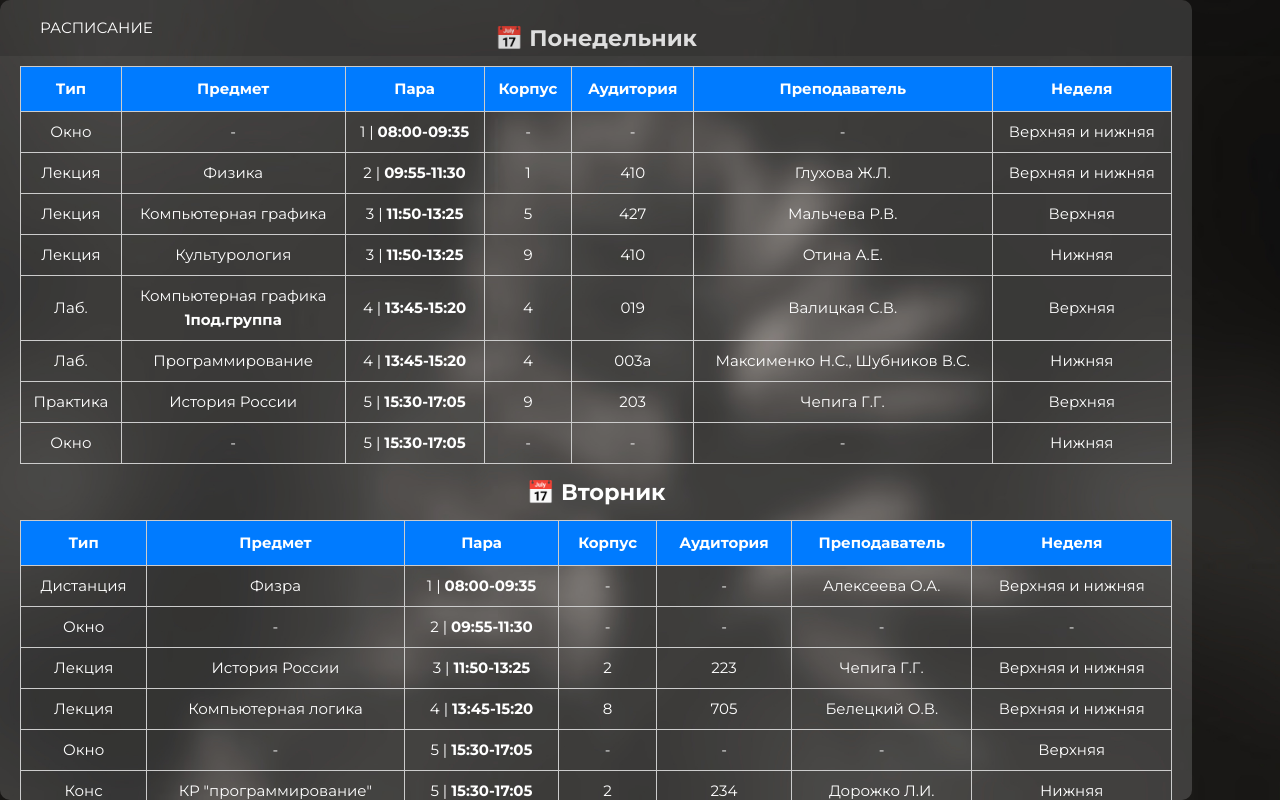
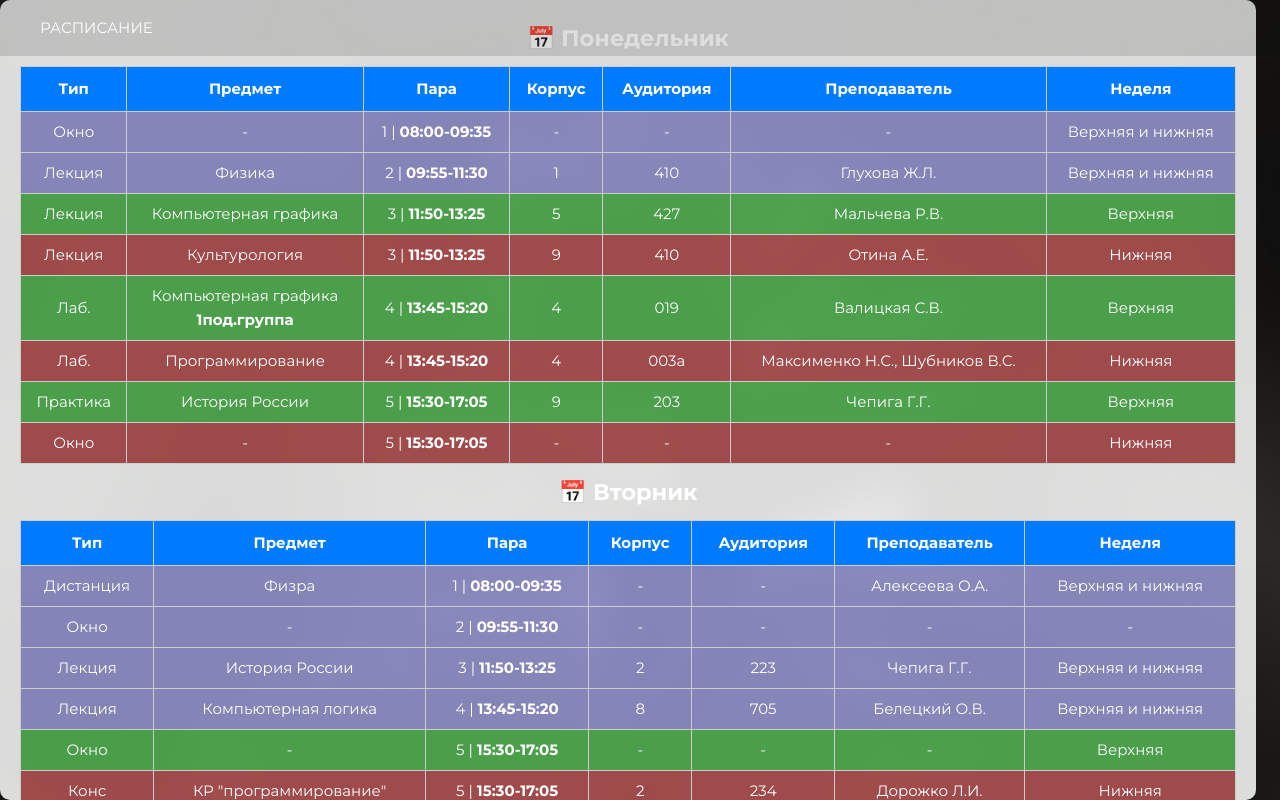
Before and after one commit to LigHan/schedule, a plain HTML site: page index.html in a window 1280 px wide. Drawn offline with nearby package versions, Linux system fonts and the light colour scheme.

Commit message:
Update style.css

```diff
--- a/style.css
+++ b/style.css
@@ -75,17 +75,16 @@ h1,h2,h3,h4,h5,h6 {
 
 /* Общий стиль контейнера */
 .schedule-container {
-    background: rgba(255, 255, 255, 0.164); /* Полупрозрачный фон */
+    background: rgba(255, 255, 255, 0.85);
     padding: 20px;
     border-radius: 10px;
-    max-width: 90%;
+    max-width: 95%;
     text-align: center;
 }
 
-/* Стили для таблицы */
+/* Адаптивная таблица */
 .schedule {
     width: 100%;
-    max-width: 100%;
     border-collapse: collapse;
     margin: 10px 0;
 }
@@ -105,12 +104,23 @@ h1,h2,h3,h4,h5,h6 {
     text-align: center;
 }
 
-/* Адаптивность: скролл на маленьких экранах */
+/* Улучшенная адаптация: горизонтальный скролл на маленьких экранах */
 .schedule-container {
     overflow-x: auto;
 }
 
-/* Делаем текст меньше на мобильных устройствах */
+/* Различие для верхней и нижней недели */
+[data-week="верхняя"] {
+    background-color: rgba(0, 128, 0, 0.658);
+}
+[data-week="нижняя"] {
+    background-color: rgba(128, 0, 0, 0.658);
+}
+[data-week="обе"] {
+    background-color: rgba(0, 0, 128, 0.4);
+}
+
+/* Мобильный режим */
 @media (max-width: 600px) {
     .schedule th, .schedule td {
         padding: 5px;
```
